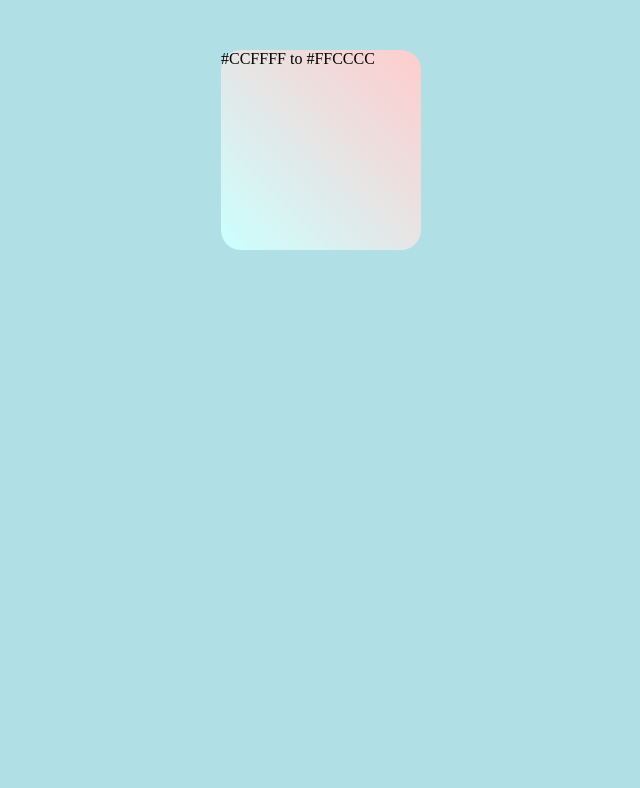
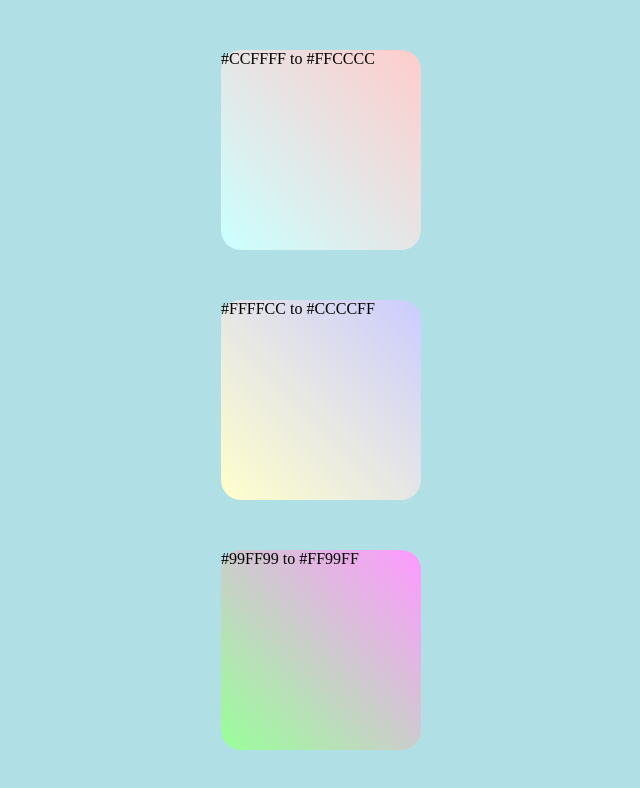
Before and after one commit to pandabrah/css-style-study, a plain HTML site: page gradients.html in a window 1280 px wide. Shown: the whole page, without its empty margins (319-959 px from the left). Drawn offline with Linux system fonts and the light colour scheme.

Commit message:
Better formatting with ids

```diff
--- a/css/gradients.css
+++ b/css/gradients.css
@@ -6,10 +6,18 @@ p {
     color: red;
 }
 
-.box1 {
+.box {
     border-radius: 20px;
     width: 200px;
     height: 200px;
     margin: 50px auto;
-    background: linear-gradient(45deg, #CCFFFF, #FFCCCC)
 }
+#box1 {
+    background: linear-gradient(45deg, #CCFFFF, #FFCCCC);
+}
+#box2 {
+    background: linear-gradient(45deg, #FFFFCC, #CCCCFF);
+}
+#box3 {
+    background: linear-gradient(45deg, #99FF99, #FF99FF);
+}
--- a/gradients.html
+++ b/gradients.html
@@ -3,5 +3,7 @@
 <head>
     <link rel="stylesheet" href="css/gradients.css">
 </head>
-<div class="box1">#CCFFFF to #FFCCCC</div>
+<div class="box" id="box1">#CCFFFF to #FFCCCC</div>
+<div class="box" id="box2">#FFFFCC to #CCCCFF</div>
+<div class="box" id="box3">#99FF99 to #FF99FF</div>
 </html>
```
